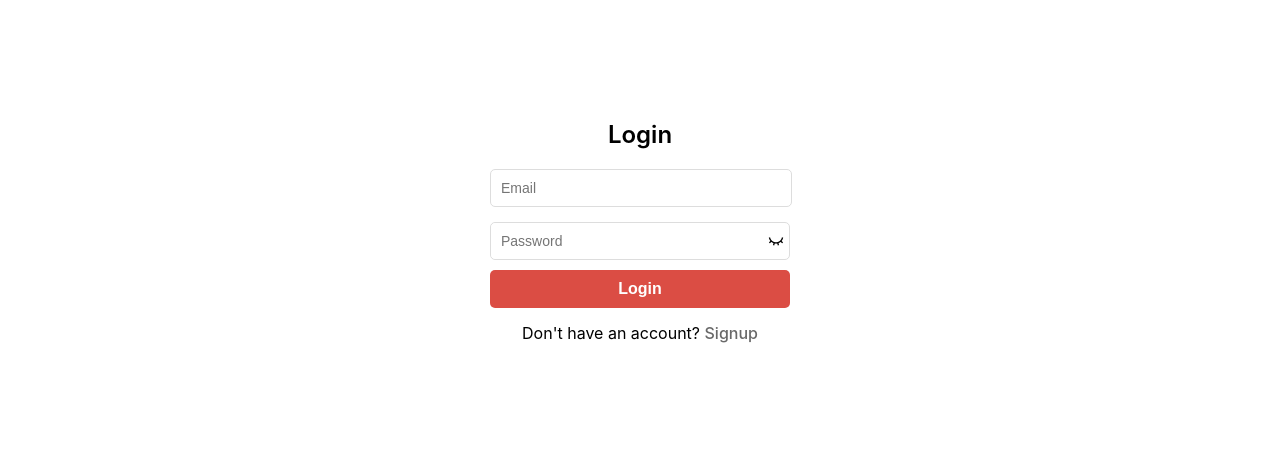
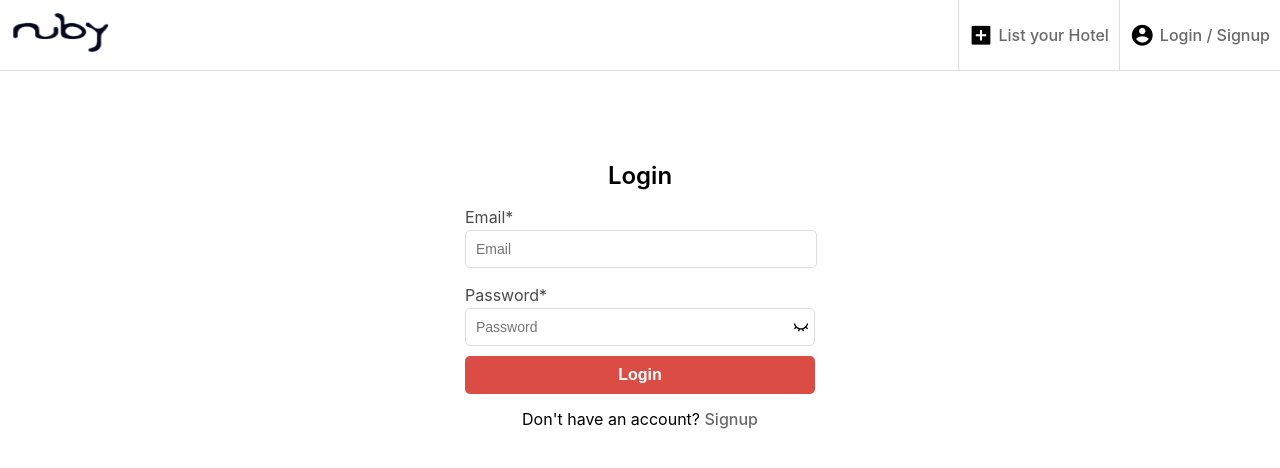
Before and after one commit to mysteryman123456/HBMS, a React (Create React App) app in the folder frontend/: page /login in a window 1280 px wide. Shown: the top 468 px of the page. Built offline with nearby package versions, Linux system fonts and the light colour scheme.

Commit message:
Chnages in label in logina nd signup code and navbar

```diff
--- a/frontend/src/Components/Login.jsx
+++ b/frontend/src/Components/Login.jsx
@@ -18,12 +18,17 @@ const Login = () => {
   return (
 <div className="signup-container">
         <h1 className="signup-title">Login</h1>
+
+        <label>Email*</label>
         <input onChange={handleChange} name='email' type="email" placeholder="Email" className="signup-input" />
+
+        <label>Password*</label>
         <div className='password-wrapper'>
           <input onChange={handleChange} name='password' style={{border:"0",margin:"0px"}} type={!eye ? "password" : "text"} placeholder="Password" className="signup-input" />
           <div onClick={()=>(setEye(!eye))}>{eye ? <><i className='ri-eye-line'></i></> : <><i className='ri-eye-close-line'></i></>}</div>
         </div>
         <button onClick={handleLogin} className="signup-button">Login</button>
+
         <p className="signup-login">
           Don't have an account? <Link to="/signup">Signup</Link>
         </p>
--- a/frontend/src/Components/Navbar.jsx
+++ b/frontend/src/Components/Navbar.jsx
@@ -1,10 +1,26 @@
 import React from 'react'
-
+import { Link } from 'react-router-dom'
+import logo from "../Assets/NUBY.png"
 const Navbar = () => {
   return (
-    <div>
-
-    </div>
+    <nav>
+      <div className='logo'>
+        <Link to="/"><img height={40} width={100} src={logo} alt="nuby" /></Link>
+      </div>
+      <div className="nav-right-side">
+        <div className="list">
+            <i className="ri-add-box-fill"></i>
+            <div>
+              <Link to="/hotel-admin-dashboard">
+                List your Hotel
+            </Link></div>
+        </div>
+        <div className="login-signup">
+            <i className="ri-account-circle-fill"></i>
+            <div><Link to="/signup">Login / Signup</Link></div>
+        </div>
+      </div>
+    </nav>
   )
 }
 
--- a/frontend/src/Components/Signup.jsx
+++ b/frontend/src/Components/Signup.jsx
@@ -22,14 +22,26 @@ const Signup = () => {
   return (
     <div className="signup-container">
         <h1 className="signup-title">Signup</h1>
+
+        <label>Fullname*</label>
         <input onChange={handleChange} name='fullname' type="text" placeholder="Full Name" className="signup-input" />
+
+        <label>Email*</label>
         <input onChange={handleChange}  name='email' type="email" placeholder="Email" className="signup-input" />
-        <input onChange={handleChange}  name='phonenumber' type="text" placeholder="Phonenumber" className="signup-input" />
-        <div className='password-wrapper'>
+
+        <label>Phonenumber*</label>
+        <input onChange={handleChange}  name='phonenumber' type="number" placeholder="Phonenumber" className="signup-input" />
+
+        <label>Password*</label>
+        <div style={{marginBottom:"20px"}} className='password-wrapper'>
           <input onChange={handleChange}  name='password' style={{border:"0",margin:"0px"}} type={!eye ? "password" : "text"} placeholder="Password" className="signup-input" />
           <div onClick={()=>(setEye(!eye))}>{eye ? <><i className='ri-eye-line'></i></> : <><i className='ri-eye-close-line'></i></>}</div>
         </div>
+
+        <label>Confirm Password*</label>
         <input onChange={handleChange}  type="password" name='confirm_password' placeholder="Confirm password" className="signup-input" />
+
+        <label>Role*</label>
         <select name='role' onChange={handleChange}>
           <option value="" disabled>
             Choose role
--- a/frontend/src/index.css
+++ b/frontend/src/index.css
@@ -31,8 +31,8 @@ button{
   cursor:pointer;
 }
 .signup-container {
-  margin:100px auto;
-  max-width:300px;
+  margin:70px auto;
+  max-width:350px;
   padding: 20px;
   border-radius: 8px;
 }
@@ -55,7 +55,7 @@ button{
 .signup-input{
   width:calc(100% - 20px);
   padding:10px;
-  margin-bottom: 15px;
+  margin-bottom:20px;
   font-size: 14px;
   border: 1px solid #ddd;
   border-radius: 5px;
@@ -89,3 +89,36 @@ button{
   border-radius:5px;
   margin-bottom: 10px;
 }
+.signup-container label{
+  margin-top: 20px;
+  color:rgb(73, 73, 73);
+  position: relative;
+  bottom:3px;
+}
+/*  navbar */
+nav{
+  border-bottom:.1px solid #ddd;
+}
+nav,.nav-right-side{
+  display: flex;
+  align-items: center;
+  justify-content:space-between;
+}
+.nav-right-side i{
+  font-size:25px;
+}
+.login-signup , .list{
+  padding-right: 10px;
+  height:70px;
+  padding-left: 10px;
+  border-left:.1px solid #ddd;
+  font-weight:550;
+  display: flex;
+  align-items: center;
+  gap: 5px;
+}
+.logo{
+  padding-left: 10px;
+}
+
+/* footer css */
```
Also changed, not shown: frontend/src/Assets/NUBY.png (added).
